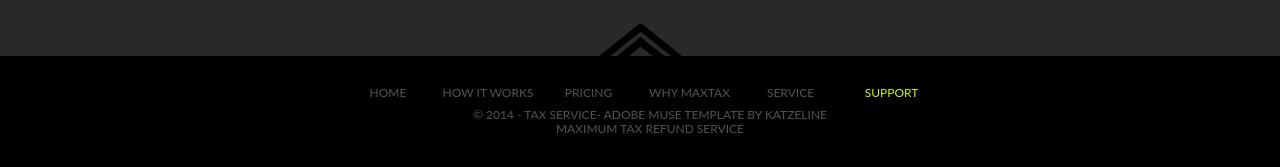
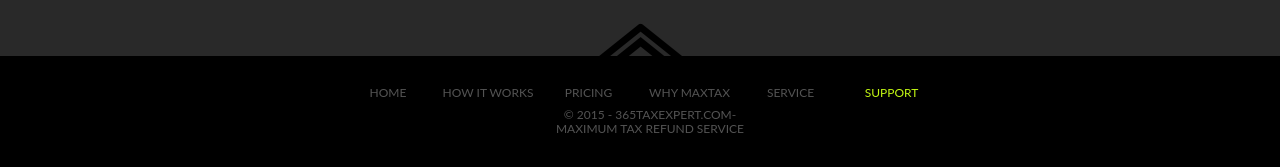
Before and after one commit to rdelphin/rdelphin.github.io, a Jekyll site: the page built from index.html, in a window 1280 px wide and 900 px high, scrolled down 9709 px. Shown: the part 730-897 px from the top of the window. Built offline with Jekyll 4.4.1, drawn with Linux system fonts in a browser that asks for light colours.

Commit message:
change footer text

```diff
--- a/_layouts/default.html
+++ b/_layouts/default.html
@@ -1572,7 +1572,7 @@
          </div>
         </nav>
         <div class="clearfix colelem" id="u835-6"><!-- content -->
-         <p>© 2014 &#45; TAX SERVICE&#45; ADOBE MUSE TEMPLATE BY KATZELINE</p>
+         <p>© 2015 &#45; 365TAXEXPERT.COM&#45; </p>
          <p>MAXIMUM TAX REFUND SERVICE</p>
         </div>
        </div>
```
Also changed, not shown: 4 other files.
